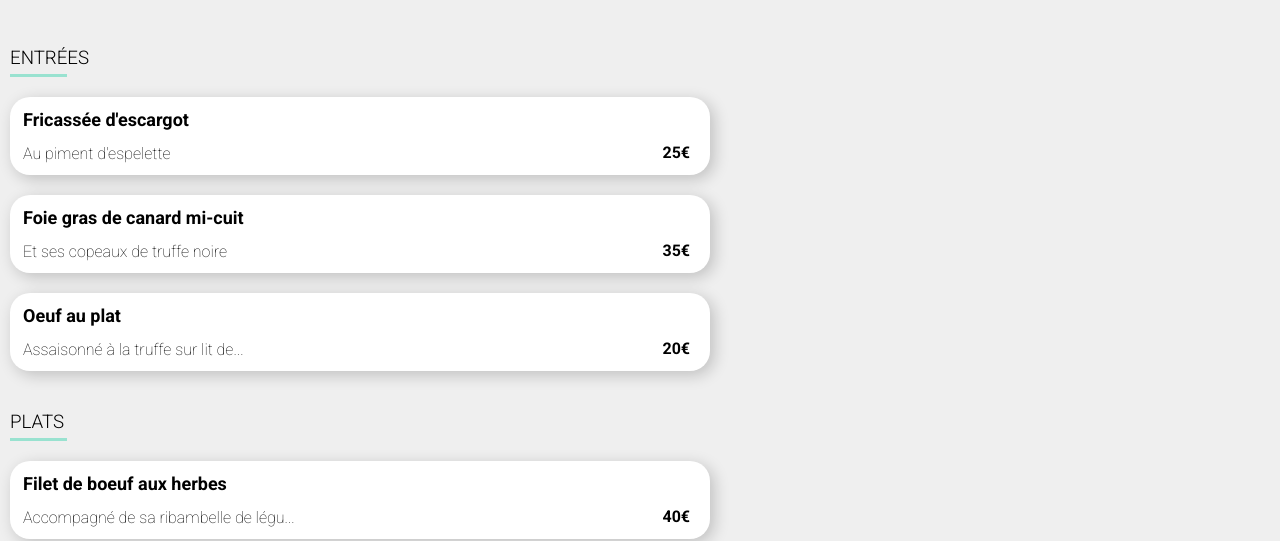
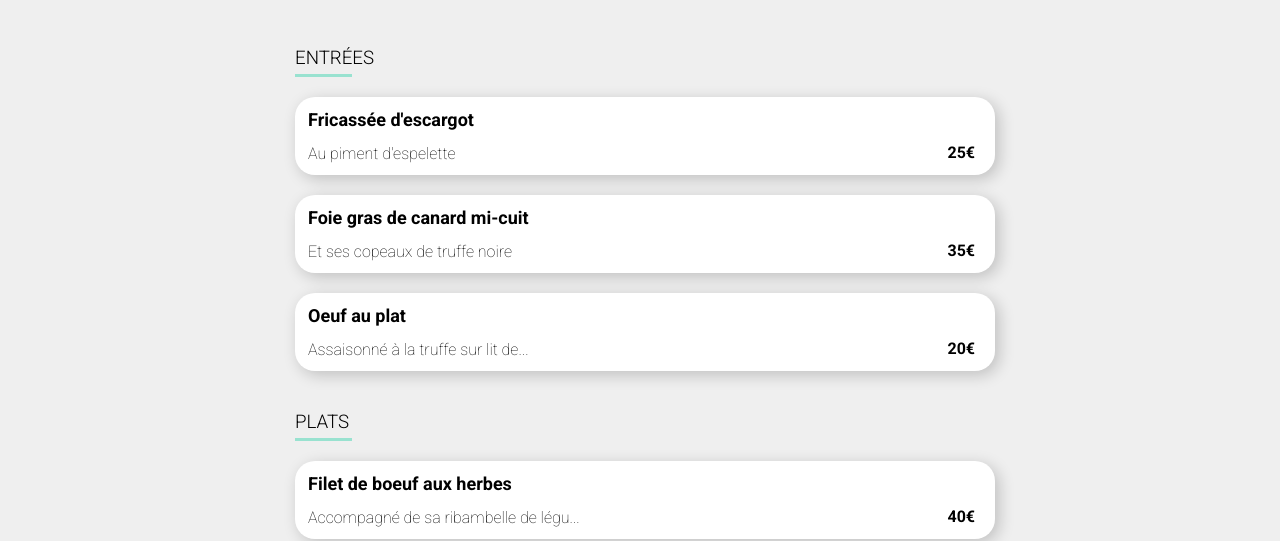
Before and after one commit to Babouzik/P3_SAULAIS_Sandrine-1-, a plain HTML site: page menu1.html in a window 1280 px wide. Shown: the part 423-964 px from the top of the page. Drawn offline with Linux system fonts and the light colour scheme; a web font is replaced by a local one.

Commit message:
Modifs. 02-10-2022

```diff
--- a/style1.css
+++ b/style1.css
@@ -459,7 +459,7 @@
   .conteneur-menus {
     flex-direction: column;
     justify-content: center;
-    align-items: start;
+    align-items: center;
     padding-bottom: 40px;
   }
 
--- a/style2.css
+++ b/style2.css
@@ -457,7 +457,7 @@ body {
   .conteneur-menus {
     flex-direction: column;
     justify-content: center;
-    align-items: start;
+    align-items: center;
     padding-bottom: 40px;
   }
 
--- a/style3.css
+++ b/style3.css
@@ -459,7 +459,7 @@ body {
   .conteneur-menus {
     flex-direction: column;
     justify-content: center;
-    align-items: start;
+    align-items: center;
     padding-bottom: 40px;
   }
 
--- a/style4.css
+++ b/style4.css
@@ -457,7 +457,7 @@ body {
   .conteneur-menus {
     flex-direction: column;
     justify-content: center;
-    align-items: start;
+    align-items: center;
     padding-bottom: 40px;
   }
 
```
Also changed, not shown: style.css (+2 -12 lines), 5 other files.
